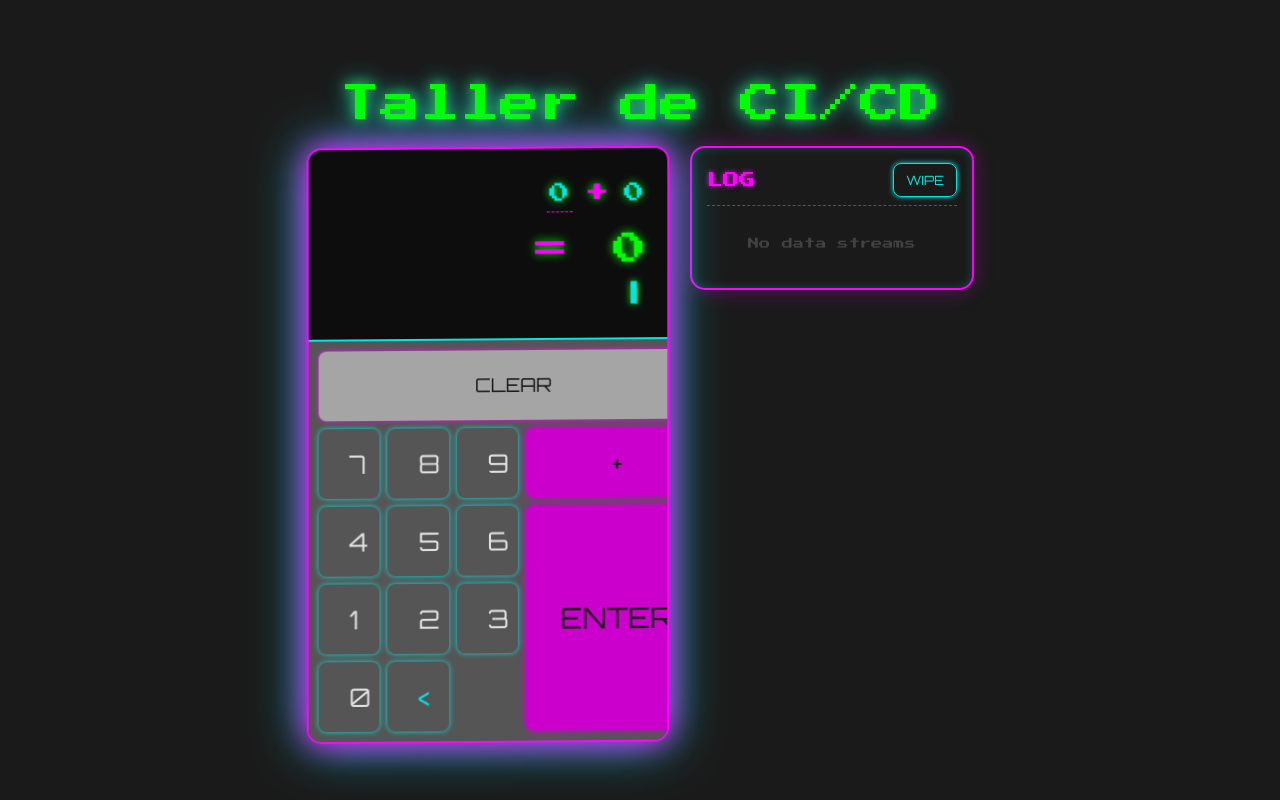
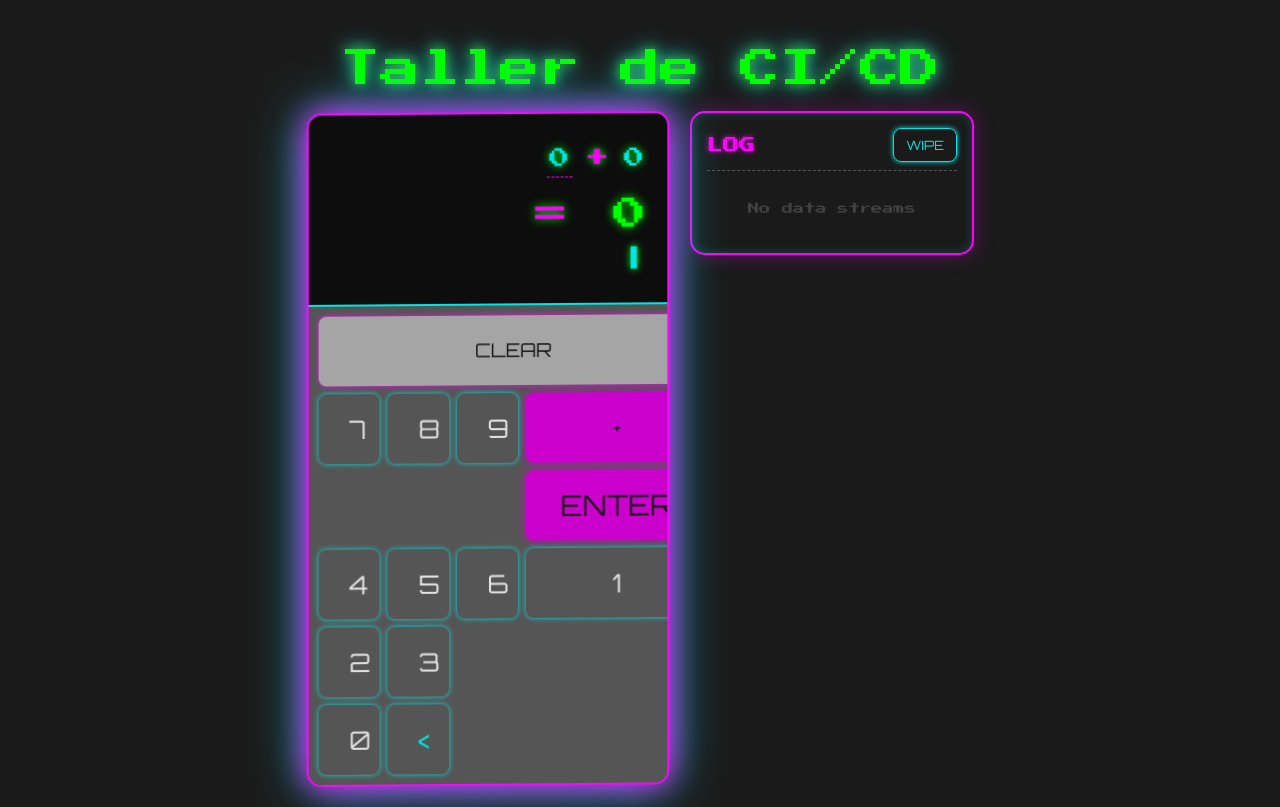
Before and after one commit to DanielBenjaminLopez/taller-CI-CD, a React (Vite) app in the folder tallerCICD/: page / in a window 1280 px wide. Built offline with nearby package versions, Linux system fonts and the light colour scheme.

Commit message:
add: update de diseño de la calculadora de sumas (#2)

```diff
--- a/tallerCICD/src/App.css
+++ b/tallerCICD/src/App.css
@@ -281,7 +281,7 @@ button:active {
   gap: 8px;
   grid-column: 4; /* Fija a la cuarta columna */
   /* --- SOLUCIÓN PARA EL BOTÓN ENTER INCOMPLETO --- */
-  grid-row: 2 / 6; /* Inicia en la fila 2 y se extiende hasta la línea 6 del grid (que sería la fila que contiene 0 y <) */
+  grid-row: 2 / 3; /* Inicia en la fila 2 y se extiende hasta la línea 6 del grid (que sería la fila que contiene 0 y <) */
   /* Si 6 no funciona, podemos usar 'span 5' para que abarque 5 filas desde el inicio (Clear ocupa 1, luego 4 más = 5 filas de alto) */
   /* grid-row: 2 / span 5; también podría funcionar si el recuento de filas es diferente */
   /* --- FIN DE LA SOLUCIÓN --- */
@@ -292,7 +292,7 @@ button:active {
 .btn-equals {
   background-color: var(--darker-pink);
   color: var(--dark-grey);
-  font-size: 1.5em;
+  font-size: 1em;
   box-shadow: 0 0 8px var(--darker-pink);
 }
 
```
